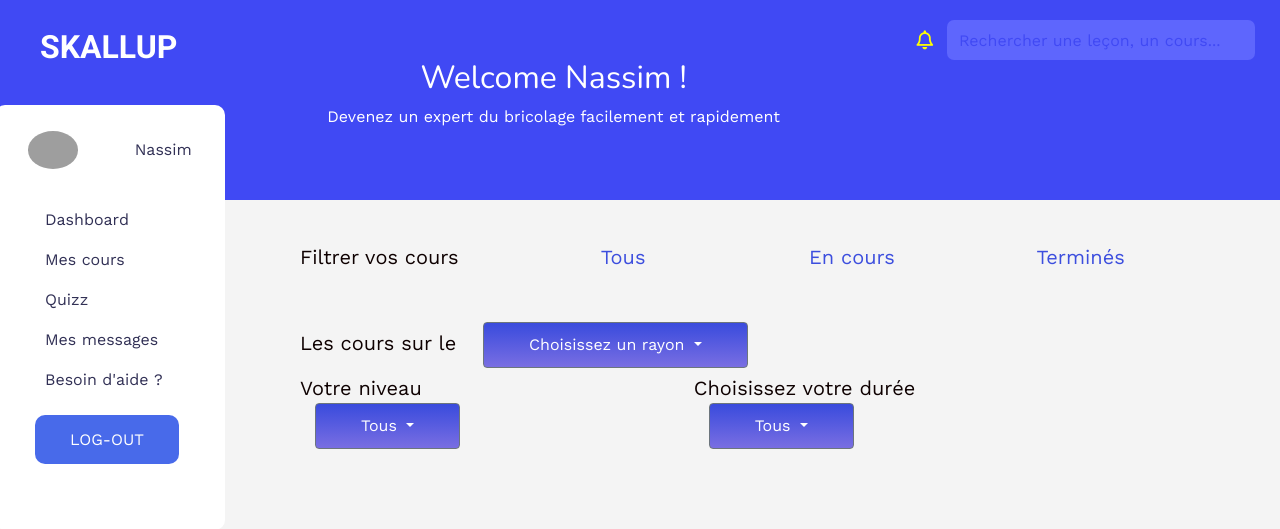
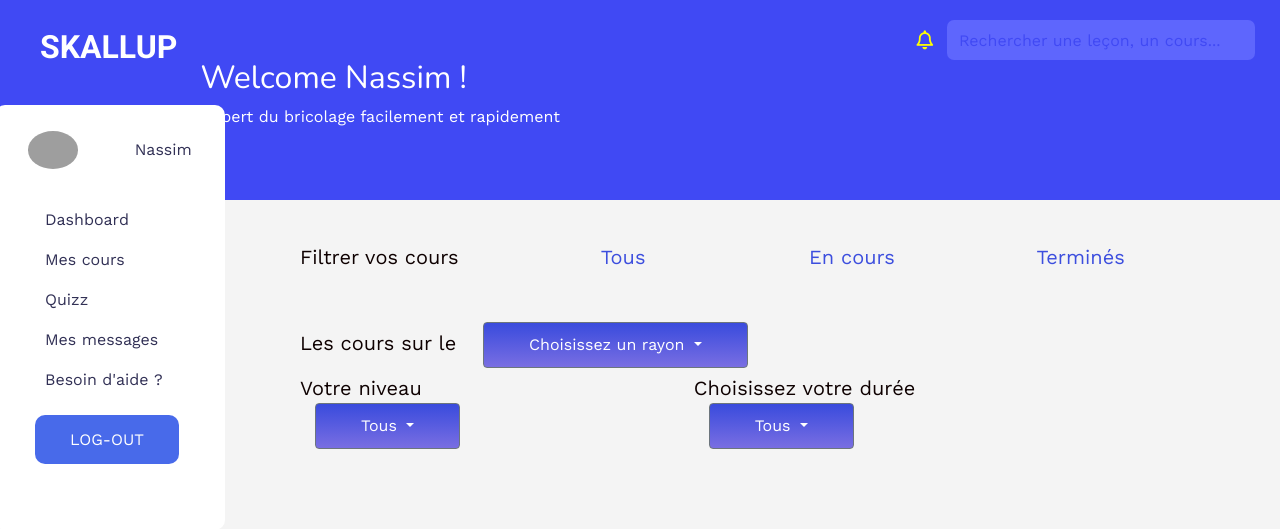
Before and after one commit to ThomasBil/SKALLUP, a Rails app: page /courses in a window 1280 px wide. Shown: the top 529 px of the page. Run offline with Rails 7, Linux system fonts and the light colour scheme; a user stored in the database is signed in; data comes from the database, SQL or seed files in the repository; style sheets or scripts are compiled from the project's sources; some libraries are stand-ins or nearby versions; grey boxes are pictures that could not be loaded.

Commit message:
navbar for me

```diff
--- a/app/assets/stylesheets/components/_navbar.scss
+++ b/app/assets/stylesheets/components/_navbar.scss
@@ -19,7 +19,7 @@
   font-weight: bold;
   font-family: "Work Sans", "Helvetica", "sans-serif";
   position: absolute;
-  right: 500PX;
+  right: 720px;
   bottom: 55px;
   p {
     font-weight: lighter;
```
